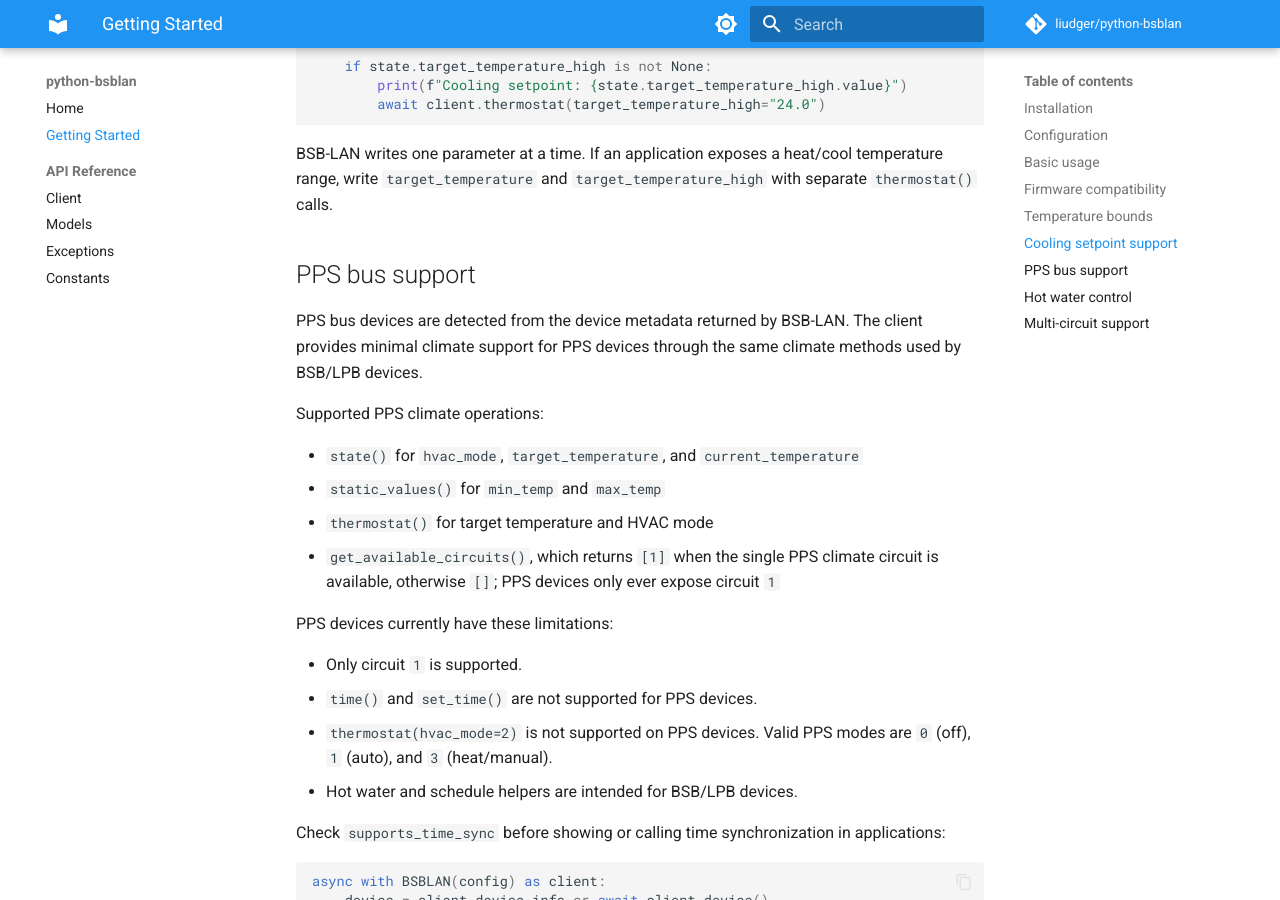
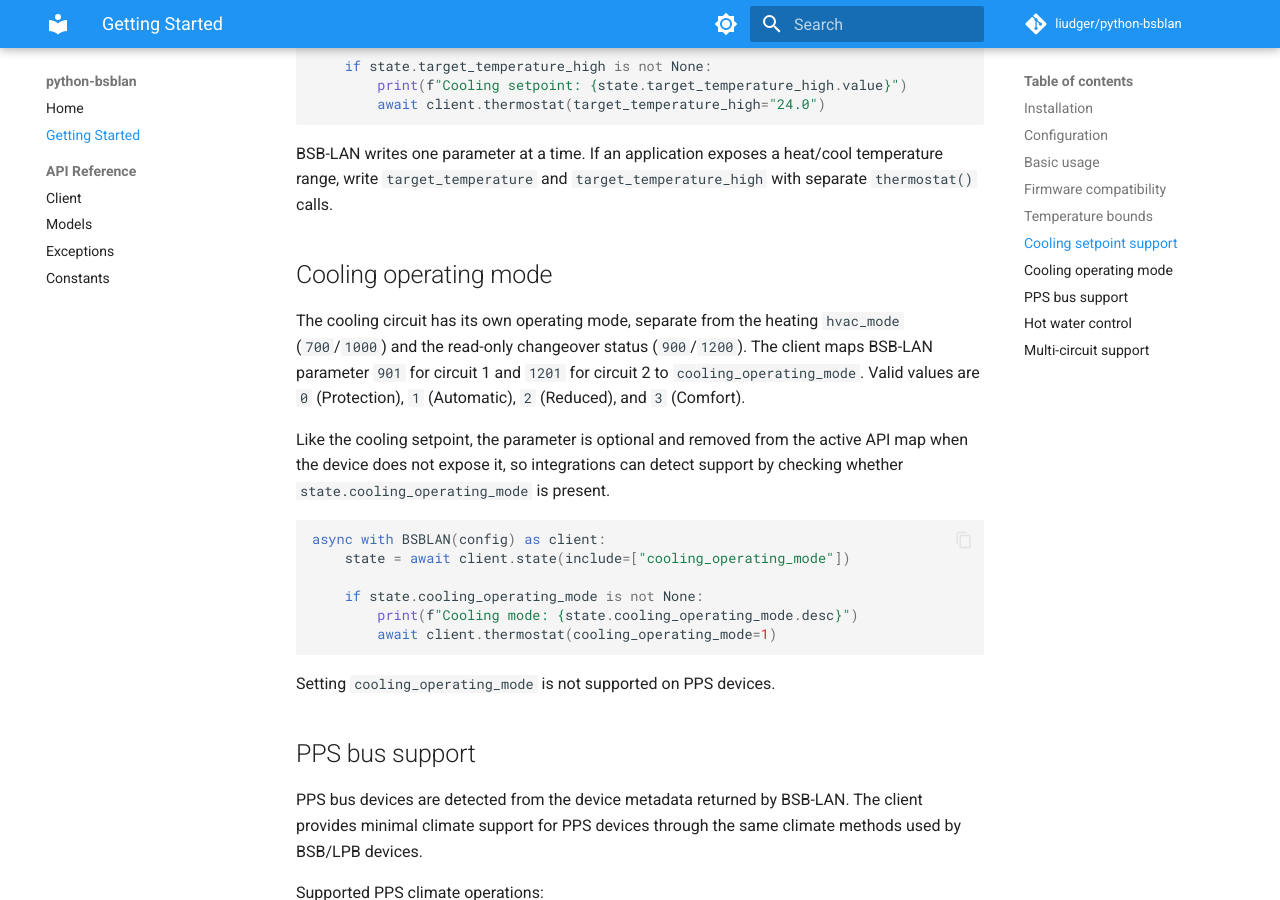
Before and after one commit to liudger/python-bsblan, an MkDocs documentation site: the page built from docs/getting-started.md, in a window 1280 px wide and 900 px high, scrolled down 2471 px. Built offline with MkDocs 1.6.1 and Material for MkDocs 9.7.7, drawn with Linux system fonts in a browser that asks for light colours; comment, search, counter and statistics services are not loaded.

Commit message:
Add documentation for cooling operating mode support

````diff
--- a/docs/getting-started.md
+++ b/docs/getting-started.md
@@ -124,6 +124,29 @@ BSB-LAN writes one parameter at a time. If an application exposes a heat/cool
 temperature range, write `target_temperature` and `target_temperature_high` with
 separate `thermostat()` calls.
 
+## Cooling operating mode
+
+The cooling circuit has its own operating mode, separate from the heating
+`hvac_mode` (`700`/`1000`) and the read-only changeover status (`900`/`1200`).
+The client maps BSB-LAN parameter `901` for circuit 1 and `1201` for circuit 2
+to `cooling_operating_mode`. Valid values are `0` (Protection), `1`
+(Automatic), `2` (Reduced), and `3` (Comfort).
+
+Like the cooling setpoint, the parameter is optional and removed from the
+active API map when the device does not expose it, so integrations can detect
+support by checking whether `state.cooling_operating_mode` is present.
+
+```python
+async with BSBLAN(config) as client:
+    state = await client.state(include=["cooling_operating_mode"])
+
+    if state.cooling_operating_mode is not None:
+        print(f"Cooling mode: {state.cooling_operating_mode.desc}")
+        await client.thermostat(cooling_operating_mode=1)
+```
+
+Setting `cooling_operating_mode` is not supported on PPS devices.
+
 ## PPS bus support
 
 PPS bus devices are detected from the device metadata returned by BSB-LAN. The
````
Also changed, not shown: docs/index.md (+2 -1 lines).
